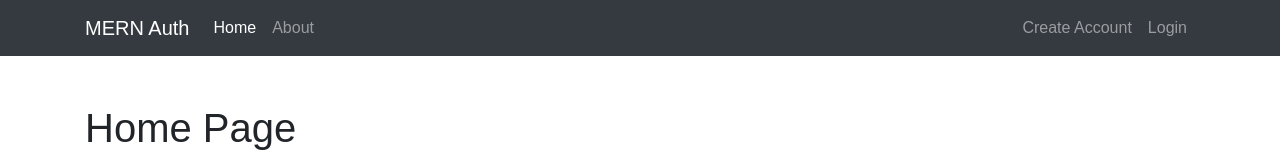
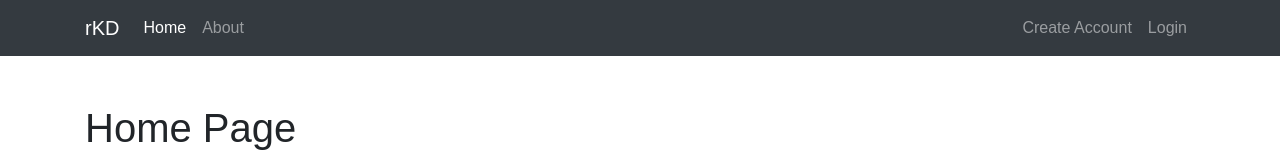
Before and after one commit to imjchiang/arcade-of-games, a React (Create React App) app in the folder frontend/: page / in a window 1280 px wide. Shown: the top 160 px of the page. Built offline with nearby package versions, Linux system fonts and the light colour scheme; no server answers.

Commit message:
[Navbar.js] site name set

```diff
--- a/frontend/src/components/Navbar.js
+++ b/frontend/src/components/Navbar.js
@@ -5,7 +5,7 @@ const Navbar = (props) => {
     return (
         <nav className="navbar navbar-expand-lg navbar-dark bg-dark">
             <div className="container">
-                <Link className="navbar-brand" to="/">MERN Auth</Link>
+                <Link className="navbar-brand" to="/">rKD</Link>
                 <button className="navbar-toggler" type="button" data-toggle="collapse" data-target="#navbarsExample07" aria-controls="#navbarsExample07" aria-expanded="false" aria-label="Toggle navigation">
                     <span className="navbar-toggler-icon"></span>
                 </button>
```
